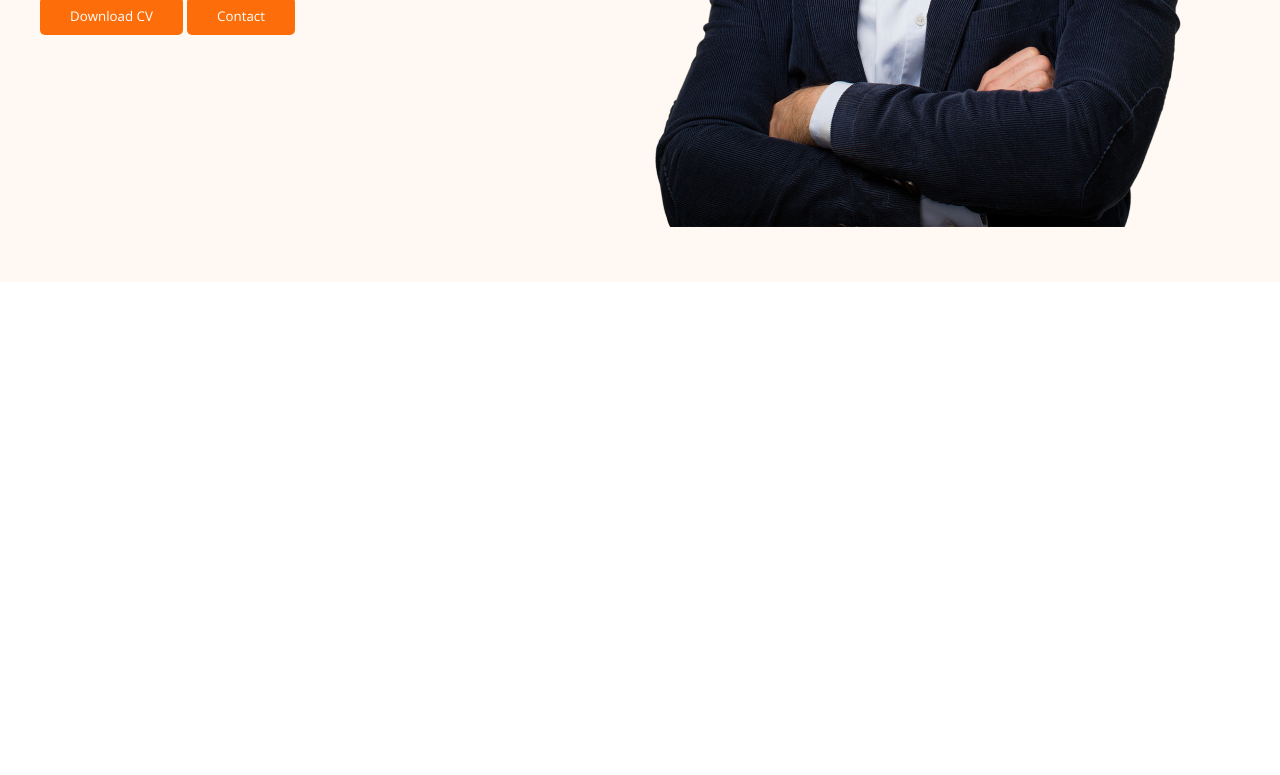
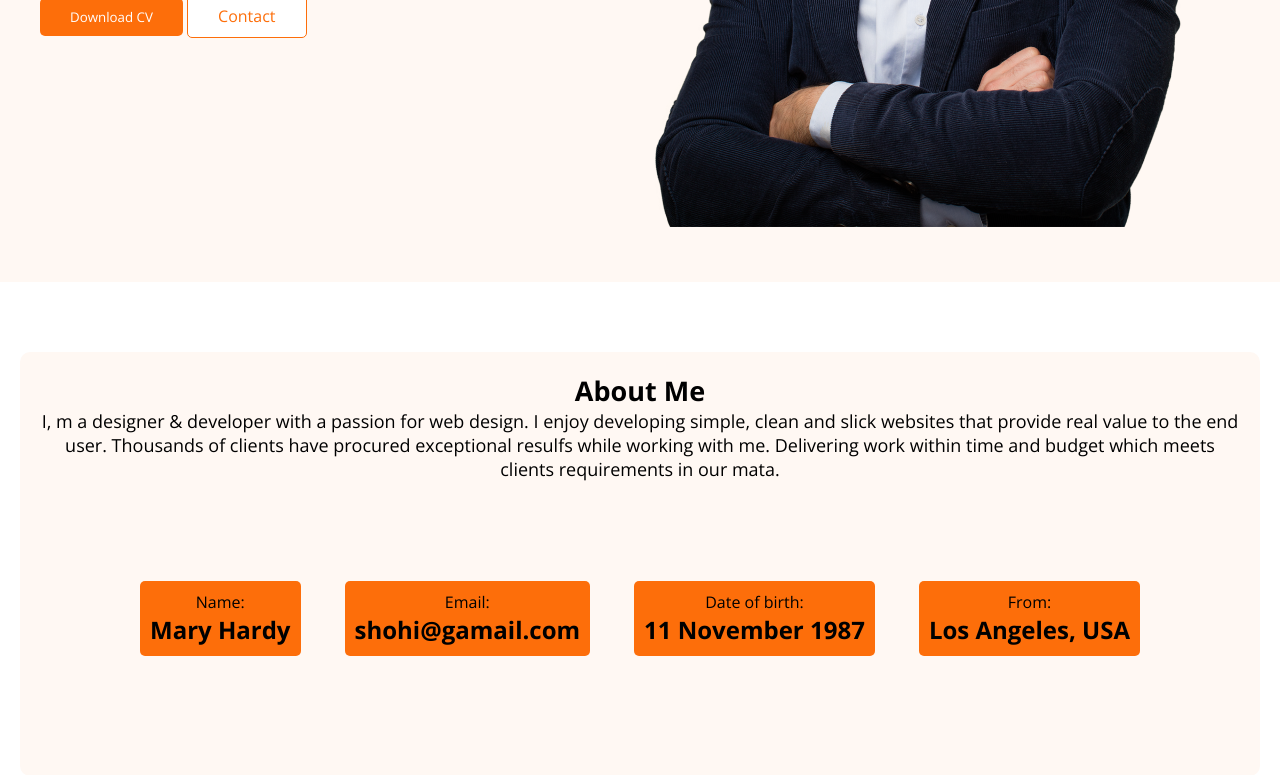
Before and after one commit to ShohidulIslam26/first-portfolio-html, a plain HTML site: page index.html in a window 1280 px wide. Shown: the part 562-1337 px from the top of the page. Before the commit the page ends 844 px from the top, so only its background shows below. Drawn offline with nearby package versions, Linux system fonts and the light colour scheme.

Commit message:
add about section

```diff
--- a/index.html
+++ b/index.html
@@ -33,7 +33,7 @@
                 <p>Shot what able cold new see hold.Friendly as an betrayed formerly he. Morning because as to society behaved moments.</p>
                 <div>
                     <button><a href="">Download CV</a></button>
-                     <button><a href="">Contact</a></button>
+                     <button class="contact_button"><a href="">Contact</a></button>
                 </div>
                 </div>
 
@@ -44,6 +44,32 @@
         </section>
         </div>
     </header>
+    <footer>
+        <section class="container about">
+            <div class="about_me">
+                <h2>About Me</h2>
+                <p>I, m a designer & developer with a passion for web design. I enjoy developing simple, clean and slick websites that provide real value to the end user. Thousands of clients have procured exceptional resulfs while working with me. Delivering work within time and budget which meets clients requirements in our mata.</p>
+            </div>
+            <div class="about_box">
+                <div class="box">
+                <p>Name:</p>
+                <h2>Mary Hardy </h2>
+            </div>
+            <div class="box">
+                <p>Email:</p>
+                <h2>shohi@gamail.com</h2>
+            </div>
+            <div class="box">
+                <p>Date of birth:</p>
+                <h2>11 November 1987</h2>
+            </div>
+            <div class="box">
+                <p>From:</p>
+                <h2>Los Angeles, USA</h2>
+            </div>
+            </div>
+        </section>
+    </footer>
 </body>
 
 </html>
--- a/style.css
+++ b/style.css
@@ -75,6 +75,38 @@ button a{
     color: white;
     text-decoration: none;
 }
+.contact_button{
+    background-color: white;
+    border: 1px solid #FD6E0A;
+}
+.contact_button a{
+    color: #FD6E0A;
+    font-size: medium;
+}
 img{
     margin: 50px;
 }
+.about{
+    background-color: #FFF8F3;
+    text-align: center;
+    border-radius: 10px;
+    margin: 70px auto;
+    padding: 20px;
+
+}
+.about_me{
+   font-size: large;
+}
+.about_box{
+    display: flex;
+    justify-content: space-between;
+    text-align: center;
+    padding: 100px;
+    gap: 8px;
+}
+.about_box .box{
+    background-color: #FD6E0A;
+    padding: 10px;
+    border-radius: 5px;
+
+}
```
